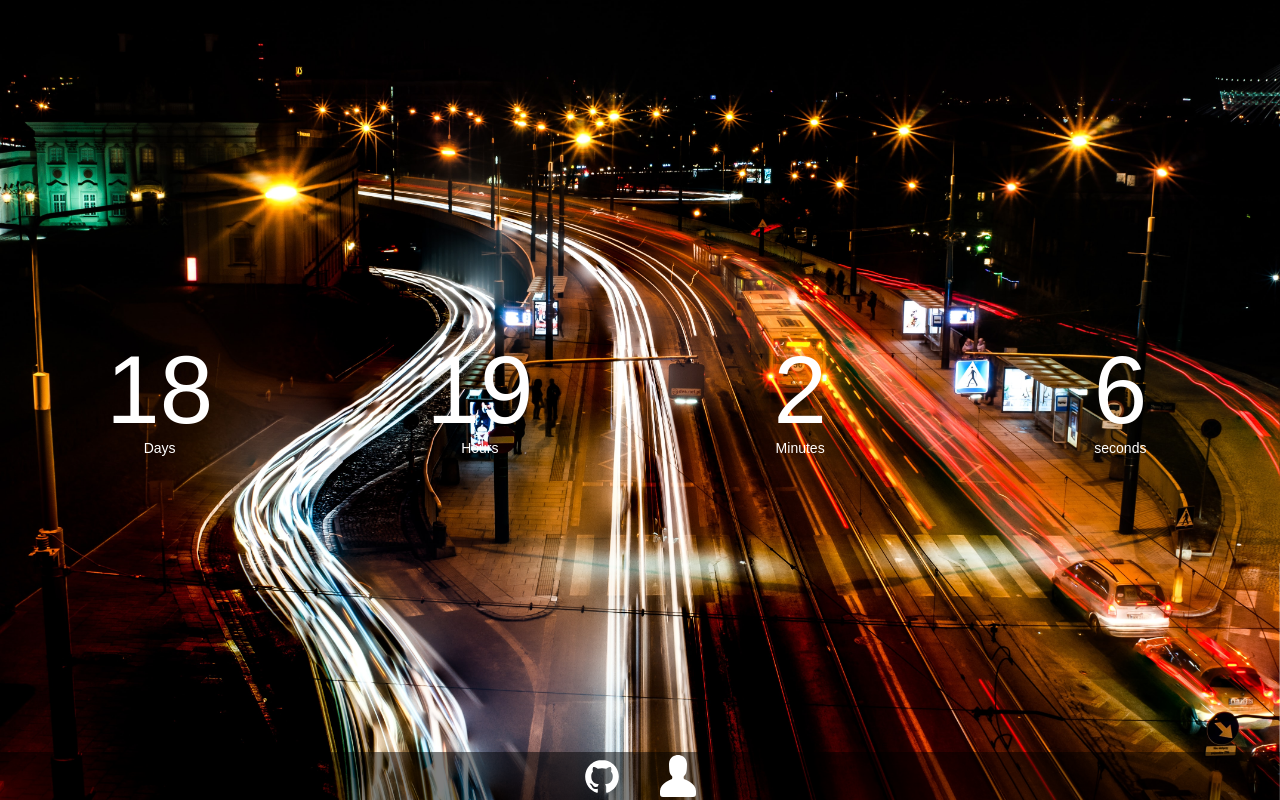
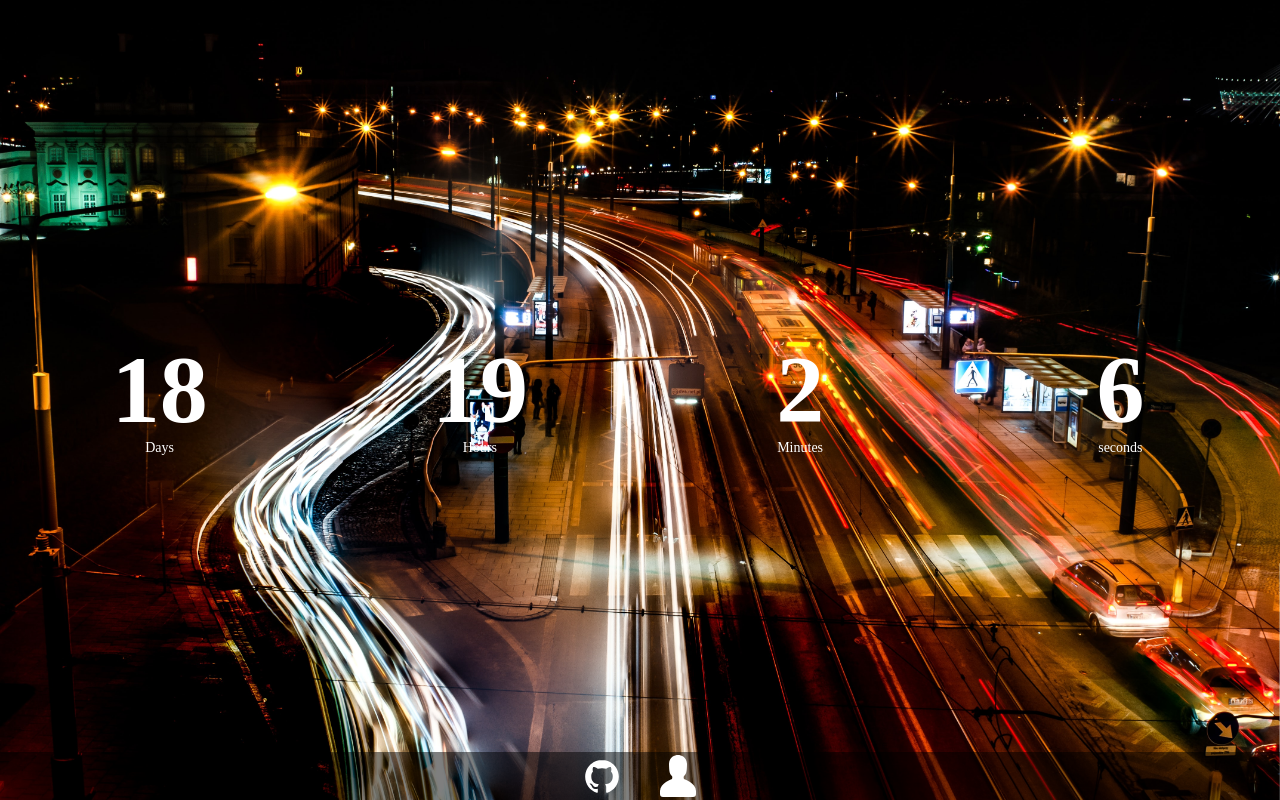
Before and after one commit to coronado03/Timer-App, a Next.js app: page / in a window 1280 px wide. Built offline with nearby package versions, Linux system fonts and the light colour scheme.

Commit message:
font changes

```diff
--- a/components/timer.tsx
+++ b/components/timer.tsx
@@ -38,10 +38,10 @@ export default function Timer() {
         <>
 
           <div className="grid grid-cols-4 h-screen justify-items-center place-content-center gap-x-px	text-8xl text-white">
-              <h1>{days}</h1>
-              <h1>{hours}</h1>
-              <h1>{minutes}</h1>
-              <h1>{seconds}</h1>
+              <h1 className="font-bold">{days}</h1>
+              <h1 className="font-bold">{hours}</h1>
+              <h1 className="font-bold">{minutes}</h1>
+              <h1 className="font-bold">{seconds}</h1>
 
               <h4 className="text-sm">Days</h4>
               <h4 className="text-sm">Hours</h4>
--- a/styles/globals.css
+++ b/styles/globals.css
@@ -2,4 +2,4 @@
 @tailwind components;
 @tailwind utilities;
 
-@import url('http://fonts.cdnfonts.com/css/common-pixel');
+@import url('https://fonts.googleapis.com/css2?family=Amatic+SC:wght@400;700&display=swap');
--- a/tailwind.config.js
+++ b/tailwind.config.js
@@ -6,7 +6,7 @@ module.exports = {
   theme: {
     extend: {
       fontFamily: {
-        main: ['Common Pixel', 'sans-serif'],
+        main: ['Amatic SC', 'cursive'],
       }, //end of fontFamily
     },
   },
```
